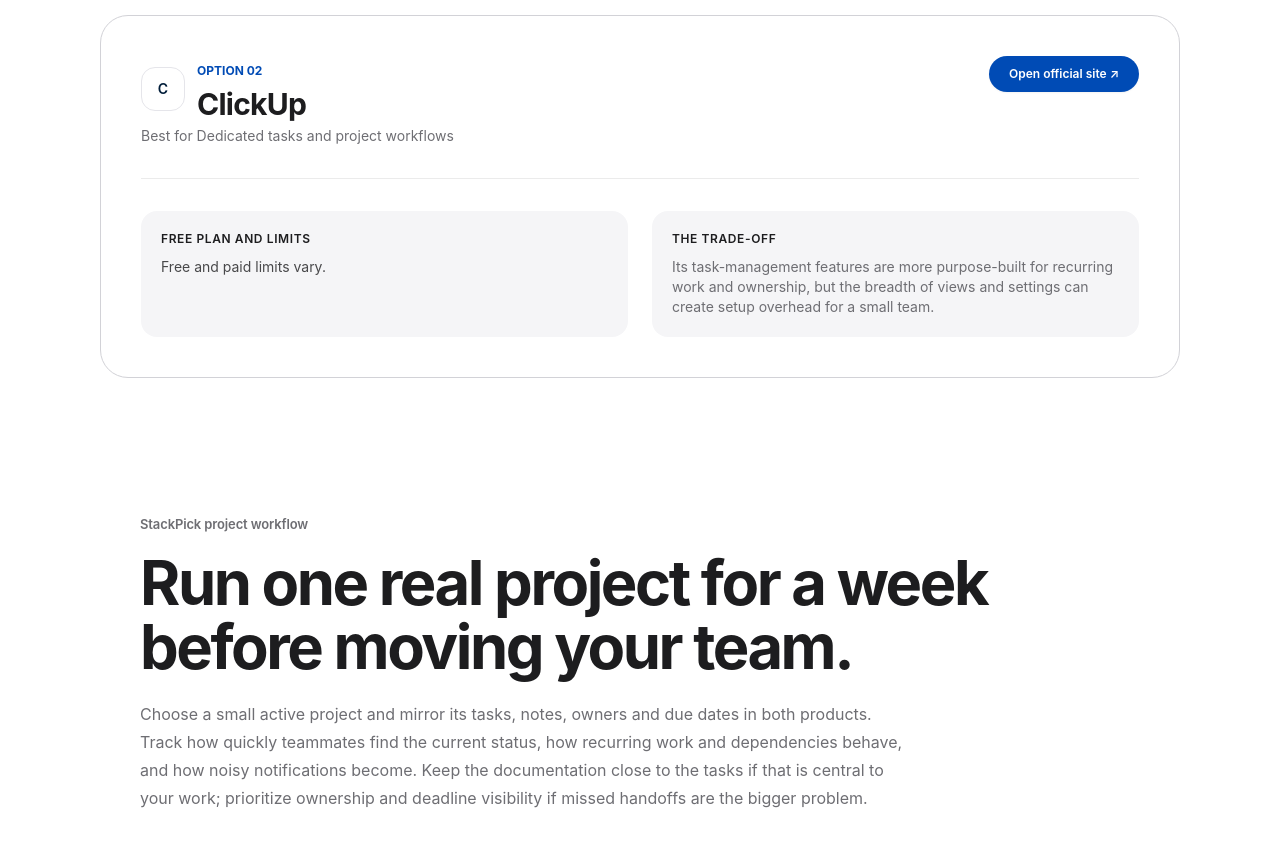
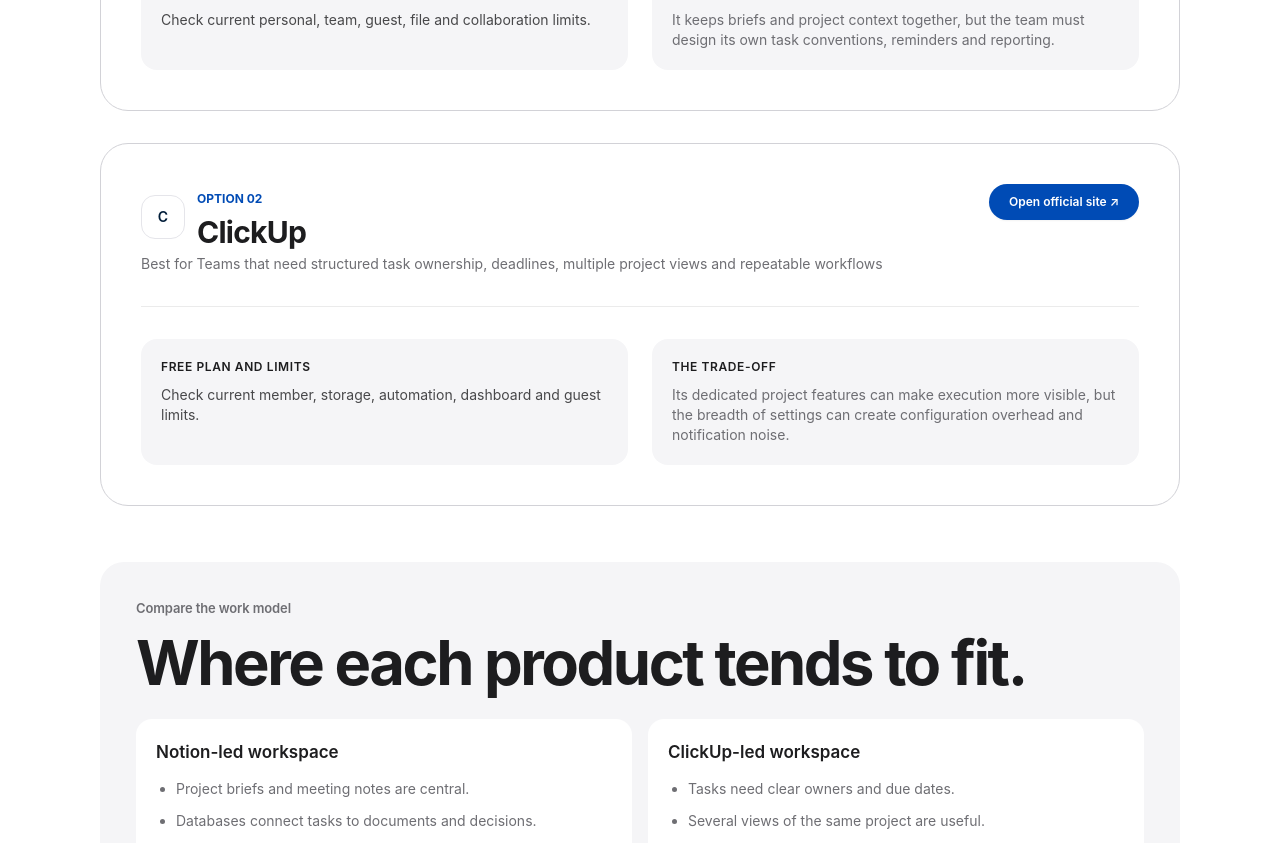
Before and after one commit to LinukaBandara/StackPick, a Next.js app: page /best/notion-vs-clickup in a window 1280 px wide. Shown: the part 1900-2743 px from the top of the page. Built offline with nearby package versions, Linux system fonts and the light colour scheme; no server answers.

Commit message:
Improve editorial depth for notion-vs-clickup

```diff
--- a/app/best/notion-vs-clickup/page.tsx
+++ b/app/best/notion-vs-clickup/page.tsx
@@ -2,8 +2,8 @@ import type { Metadata } from "next";
 import ComparisonArticle from "@/components/ComparisonArticle";
 
 export const metadata: Metadata = {
-  title: "Notion vs ClickUp (2026)",
-  description: "Compare Notion and ClickUp for small businesses and freelancers deciding between flexible knowledge work and dedicated project management.",
+  title: "Notion vs ClickUp: Which Fits Your Team? (2026)",
+  description: "Compare Notion and ClickUp for documentation, task ownership, project views, automation, team adoption and migration.",
   alternates: { canonical: "/best/notion-vs-clickup" },
 };
 
@@ -12,27 +12,32 @@ export default function Page() {
     <ComparisonArticle
       title="Notion vs ClickUp"
       slug="notion-vs-clickup"
-      intro="Compare Notion and ClickUp for small businesses and freelancers deciding between flexible knowledge work and dedicated project management."
-      pricingNote="Pricing, limits and included features can change. Check the providers' current plans before making a decision."
+      intro="Notion and ClickUp overlap, but they start from different work models. Notion connects documents, knowledge and flexible databases; ClickUp is organized around tasks and project execution. Compare how each handles your team's everyday work rather than choosing based on the longest feature list."
+      pricingNote="Both products change plan limits and feature access over time. Verify current member, guest, storage, automation, reporting and AI allowances on the exact plan. Include migration effort and the time needed to maintain a customized workspace in your comparison."
       tools={[
-        { name: "Notion", bestFor: "Flexible docs, databases and lightweight workflows", freeOption: "Free plan available; verify current limits.", tradeoff: "Its flexible databases and docs can keep notes and lightweight project tracking together, but you must design and maintain the workflow yourself.", url: "https://www.notion.com/" },
-        { name: "ClickUp", bestFor: "Dedicated tasks and project workflows", freeOption: "Free and paid limits vary.", tradeoff: "Its task-management features are more purpose-built for recurring work and ownership, but the breadth of views and settings can create setup overhead for a small team.", url: "https://clickup.com/" },
+        { name: "Notion", bestFor: "Teams that organize work around documents, internal knowledge and flexible databases", freeOption: "Check current personal, team, guest, file and collaboration limits.", tradeoff: "It keeps briefs and project context together, but the team must design its own task conventions, reminders and reporting.", url: "https://www.notion.com/" },
+        { name: "ClickUp", bestFor: "Teams that need structured task ownership, deadlines, multiple project views and repeatable workflows", freeOption: "Check current member, storage, automation, dashboard and guest limits.", tradeoff: "Its dedicated project features can make execution more visible, but the breadth of settings can create configuration overhead and notification noise.", url: "https://clickup.com/" },
       ]}
-      bottomLine="Choose Notion when your work revolves around connected documents, notes and a flexible lightweight database. Choose ClickUp when assigning tasks, tracking deadlines and managing repeatable project workflows is the priority. Run a one-week pilot with a real project before moving your team's work."
+      bottomLine="Choose Notion if connected knowledge and adaptable documents are the center of the work. Choose ClickUp if task ownership, deadlines and project execution need more structure. If your current tool already supports the team, switching is not automatically an improvement."
     >
-      <section className="bg-white">
-        <div className="sp-container py-16 sm:py-20">
-          <p className="sp-eyebrow">StackPick project workflow</p>
-          <h2 className="sp-title mt-4 max-w-4xl">Run one real project for a week before moving your team.</h2>
-          <p className="mt-5 max-w-3xl text-base leading-7 text-[#6e6e73]">
-            Choose a small active project and mirror its tasks, notes, owners and due dates in both products. Track how quickly teammates find the current status, how recurring work and dependencies behave, and how noisy notifications become. Keep the documentation close to the tasks if that is central to your work; prioritize ownership and deadline visibility if missed handoffs are the bigger problem.
-          </p>
-          <div className="mt-8 grid gap-4 sm:grid-cols-3">
-            <div className="rounded-2xl border border-[#e4e7ec] bg-[#f7f8fc] p-6"><p className="font-semibold text-[#101828]">Capture the work</p><p className="mt-2 text-sm leading-6 text-[#667085]">Can people quickly add tasks, notes, files and decisions without losing context?</p></div>
-            <div className="rounded-2xl border border-[#e4e7ec] bg-[#f7f8fc] p-6"><p className="font-semibold text-[#101828]">Track ownership</p><p className="mt-2 text-sm leading-6 text-[#667085]">Check due dates, recurring tasks, dependencies and a clear view of what is blocked.</p></div>
-            <div className="rounded-2xl border border-[#e4e7ec] bg-[#f7f8fc] p-6"><p className="font-semibold text-[#101828]">Team adoption</p><p className="mt-2 text-sm leading-6 text-[#667085]">Notice setup overhead, notification noise and how easily a new teammate understands the project.</p></div>
-          </div>
+      <section className="rounded-3xl bg-[#f5f5f7] p-6 sm:p-9">
+        <p className="sp-eyebrow">Compare the work model</p>
+        <h2 className="sp-title mt-3">Where each product tends to fit.</h2>
+        <div className="mt-6 grid gap-4 sm:grid-cols-2">
+          <div className="rounded-2xl bg-white p-5"><h3 className="font-semibold text-[#1d1d1f]">Notion-led workspace</h3><ul className="mt-3 list-disc space-y-2 pl-5 text-sm leading-6 text-[#6e6e73]"><li>Project briefs and meeting notes are central.</li><li>Databases connect tasks to documents and decisions.</li><li>The team is comfortable maintaining templates.</li><li>Complex workload or dependency reporting is not the main need.</li></ul></div>
+          <div className="rounded-2xl bg-white p-5"><h3 className="font-semibold text-[#1d1d1f]">ClickUp-led workspace</h3><ul className="mt-3 list-disc space-y-2 pl-5 text-sm leading-6 text-[#6e6e73]"><li>Tasks need clear owners and due dates.</li><li>Several views of the same project are useful.</li><li>Recurring work and handoffs need consistency.</li><li>Project status and workload visibility matter.</li></ul></div>
         </div>
+      </section>
+      <section className="rounded-3xl border border-[#e4e7ec] p-6 sm:p-9">
+        <p className="sp-eyebrow">One-week pilot</p>
+        <h2 className="sp-title mt-3">Run the same small project in both tools.</h2>
+        <ol className="mt-5 list-decimal space-y-2 pl-5 text-sm leading-7 text-[#424245]">
+          <li>Create the same project brief, tasks, owners and due dates.</li>
+          <li>Add a change request and record the decision that follows.</li>
+          <li>Check how quickly a teammate can find the latest status and next action.</li>
+          <li>Review reminders, recurring tasks, dependencies and notification volume.</li>
+          <li>Estimate the ongoing admin time required to keep the workspace accurate.</li>
+        </ol>
       </section>
     </ComparisonArticle>
   );
```
